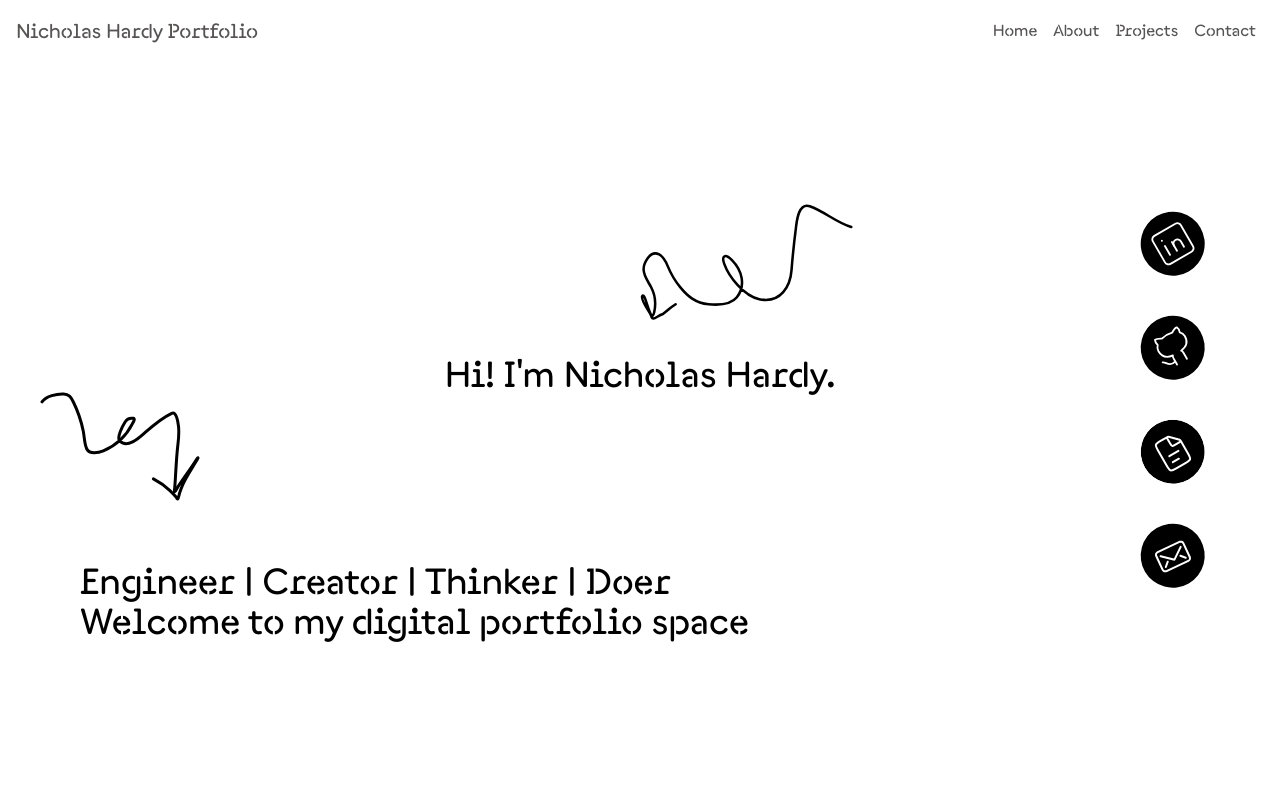
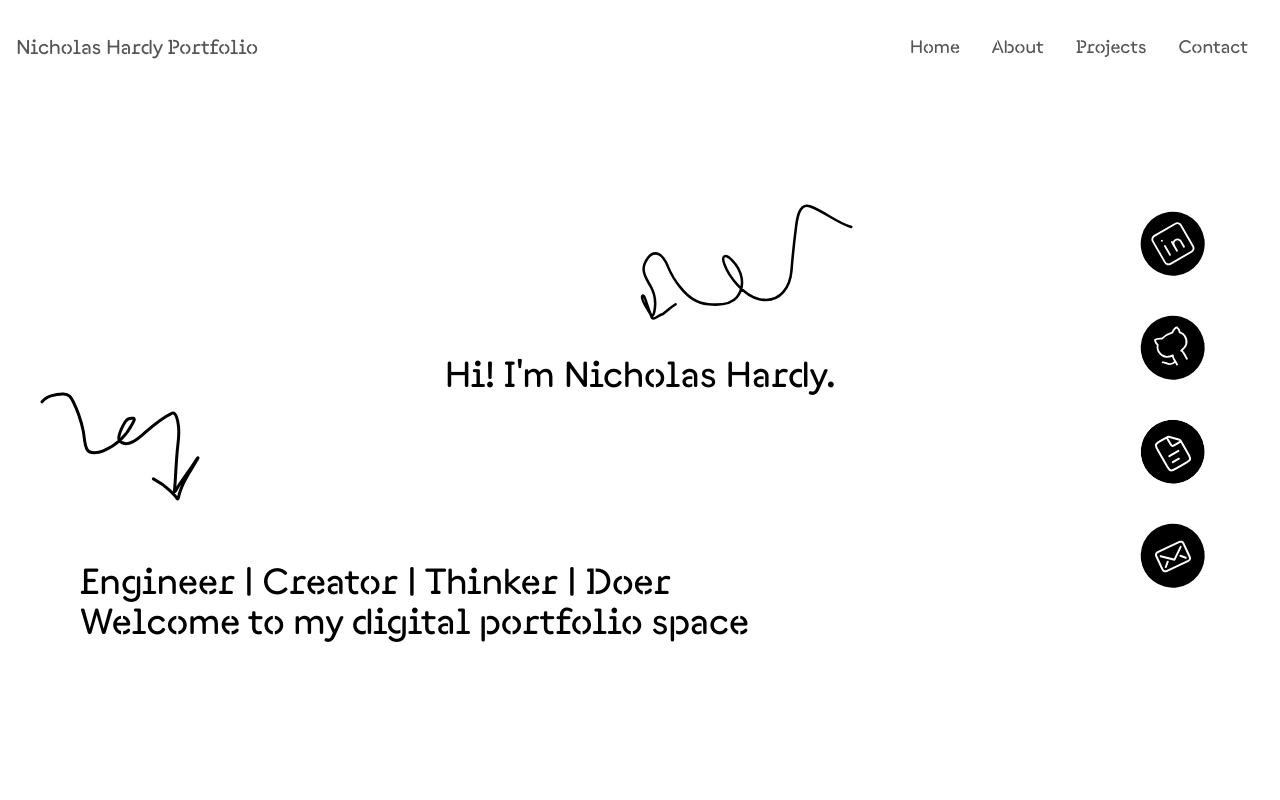
Before and after one commit to nckhrdy/Portfolio-Site, a Next.js app in the folder my-portfolio/: page / in a window 1280 px wide. Shown: the top 800 px of the page. Built offline with nearby package versions, Linux system fonts and the light colour scheme.

Commit message:
Hamburger Icon Fix

```diff
--- a/my-portfolio/src/components/Header.tsx
+++ b/my-portfolio/src/components/Header.tsx
@@ -11,12 +11,8 @@ const Header = () => {
     setIsMenuOpen(!isMenuOpen);
   };
 
-  const makeHref = (section: string) => {
-    return router.pathname === '/' ? section : `/${section}`;
-  };
-
   return (
-    <nav className="p-4 fixed top-0 left-0 right-0 z-50 bg-white">
+    <nav className="p-4 fixed top-0 left-0 right-0 z-50 bg-white w-full">
       <div className="container mx-auto flex justify-between items-center">
         <Link href="/">
           <span className="text-xl font-semibold cursor-pointer" style={{ fontFamily: "'DocumanSTC', serif", color: textColor }}>Nicholas Hardy Portfolio</span>
@@ -24,17 +20,23 @@ const Header = () => {
         {/* Hamburger Icon */}
         <div className="md:hidden">
           <button onClick={toggleMenu}>
-            <svg className="h-6 w-6" viewBox="0 0 20 20" fill="currentColor">
-              <path fillRule="evenodd" d="M3 5h14a1 1 0 011 1v1a1 1 0 11-2 0V6H4v1a1 1 0 11-2 0V6a1 1 0 011-1zm0 5h14a1 1 0 011 1v1a1 1 0 11-2 0v-1H4v1a1 1 0 11-2 0v-1a1 1 0 011-1zm0 5h14a1 1 0 011 1v1a1 1 0 11-2 0v-1H4v1a1 1 0 11-2 0v-1a1 1 0 011-1z" clipRule="evenodd" />
+            <svg className="h-8 w-8" fill="none" stroke="currentColor" viewBox="0 0 24 24" xmlns="http://www.w3.org/2000/svg">
+              <path strokeLinecap="round" strokeLinejoin="round" strokeWidth={2} d="M4 6h16M4 12h16m-7 6h7"></path>
             </svg>
           </button>
         </div>
-        {/* Navigation Links */}
-        <div className={`flex flex-col md:flex-row ${isMenuOpen ? "block" : "hidden"} md:block`}>
-          <Link href="/"><span className="p-2 cursor-pointer font-semibold" style={{ fontFamily: "'DocumanSTC', serif", color: textColor }}>Home</span></Link>
-          <Link href={makeHref("#about")}><span className="p-2 cursor-pointer font-semibold" style={{ fontFamily: "'DocumanSTC', serif", color: textColor }}>About</span></Link>
-          <Link href={makeHref("#projects")}><span className="p-2 cursor-pointer font-semibold" style={{ fontFamily: "'DocumanSTC', serif", color: textColor }}>Projects</span></Link>
-          <Link href={makeHref("#contact")}><span className="p-2 cursor-pointer font-semibold" style={{ fontFamily: "'DocumanSTC', serif", color: textColor }}>Contact</span></Link>
+        {/* Fullscreen Menu Overlay */}
+        <div className={`${isMenuOpen ? "fixed inset-0 bg-white bg-opacity-95 z-50 flex flex-col items-center justify-center" : "hidden"} md:flex md:flex-row md:relative md:bg-transparent md:items-center md:justify-between`}>
+          <button className="absolute top-5 right-5 md:hidden" onClick={toggleMenu}>
+            <svg className="h-8 w-8" fill="none" stroke="currentColor" viewBox="0 0 24 24" xmlns="http://www.w3.org/2000/svg">
+              <path strokeLinecap="round" strokeLinejoin="round" strokeWidth={2} d="M6 18L18 6M6 6l12 12"></path>
+            </svg>
+          </button>
+          {['/', '#about', '#projects', '#contact'].map((path, index) => (
+            <Link key={index} href={path} className="p-4 cursor-pointer font-semibold text-lg" style={{ fontFamily: "'DocumanSTC', serif", color: textColor }} onClick={toggleMenu}>
+              {path === '/' ? 'Home' : path.substring(1).charAt(0).toUpperCase() + path.substring(2)}
+            </Link>
+          ))}
         </div>
       </div>
     </nav>
```
